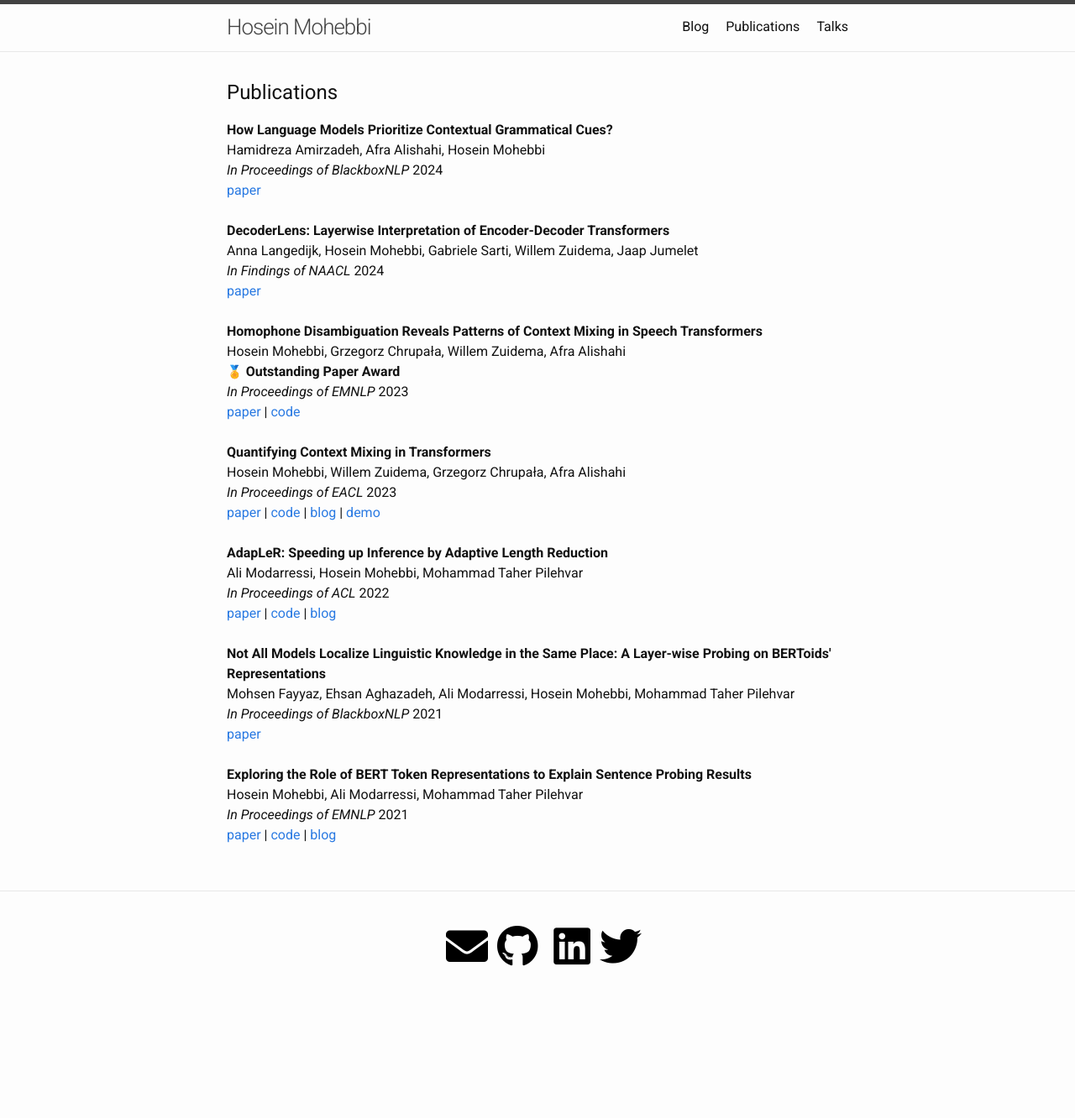
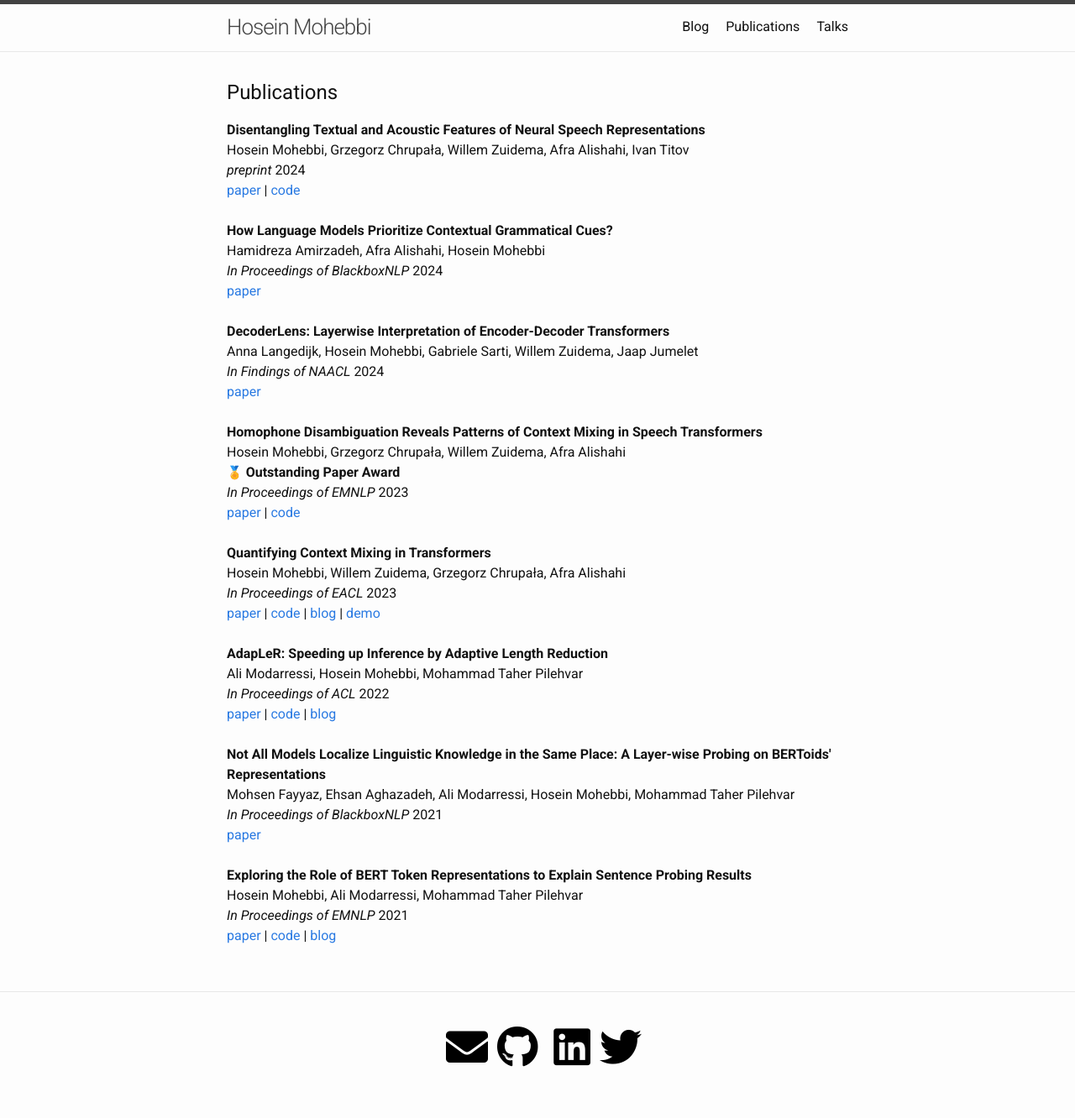
Before and after one commit to hmohebbi/hmohebbi.github.io, a Jekyll site: the page built from publications.md, in a window 1280 px wide. Shown: the whole page at 84% size. Built offline with Jekyll 4.4.1, drawn with Linux system fonts in a browser that asks for light colours; a style sheet for code colours, icons or effects is not loaded; before the commit the page ends 1212 px from its top, so only the background shows below that.

Commit message:
Update publications.md

```diff
--- a/publications.md
+++ b/publications.md
@@ -7,10 +7,18 @@ permalink: /publications/
 ## Publications
 
 <ui>
+<b>Disentangling Textual and Acoustic Features of Neural Speech Representations</b>
+<br>Hosein Mohebbi, Grzegorz Chrupała, Willem Zuidema, Afra Alishahi, Ivan Titov<br>
+<i>preprint</i> 2024<br>
+<a href="https://arxiv.org/abs/2410.03037" target="_blank">paper</a> | <a href="https://github.com/hmohebbi/disentangling_representations" target="_blank">code</a>
+<br><br>
+</ui>
+
+<ui>
 <b>How Language Models Prioritize Contextual Grammatical Cues?</b>
 <br>Hamidreza Amirzadeh, Afra Alishahi, Hosein Mohebbi<br>
 <i>In Proceedings of BlackboxNLP</i> 2024<br>
-<a href="https://openreview.net/forum?id=XDxNnRHGRp&referrer=%5BAuthor%20Console%5D(%2Fgroup%3Fid%3DEMNLP%2F2024%2FWorkshop%2FBlackBoxNLP%2FAuthors%23your-submissions)" target="_blank">paper</a>
+<a href="https://arxiv.org/abs/2410.03447" target="_blank">paper</a>
 <br><br>
 </ui>
 
```
